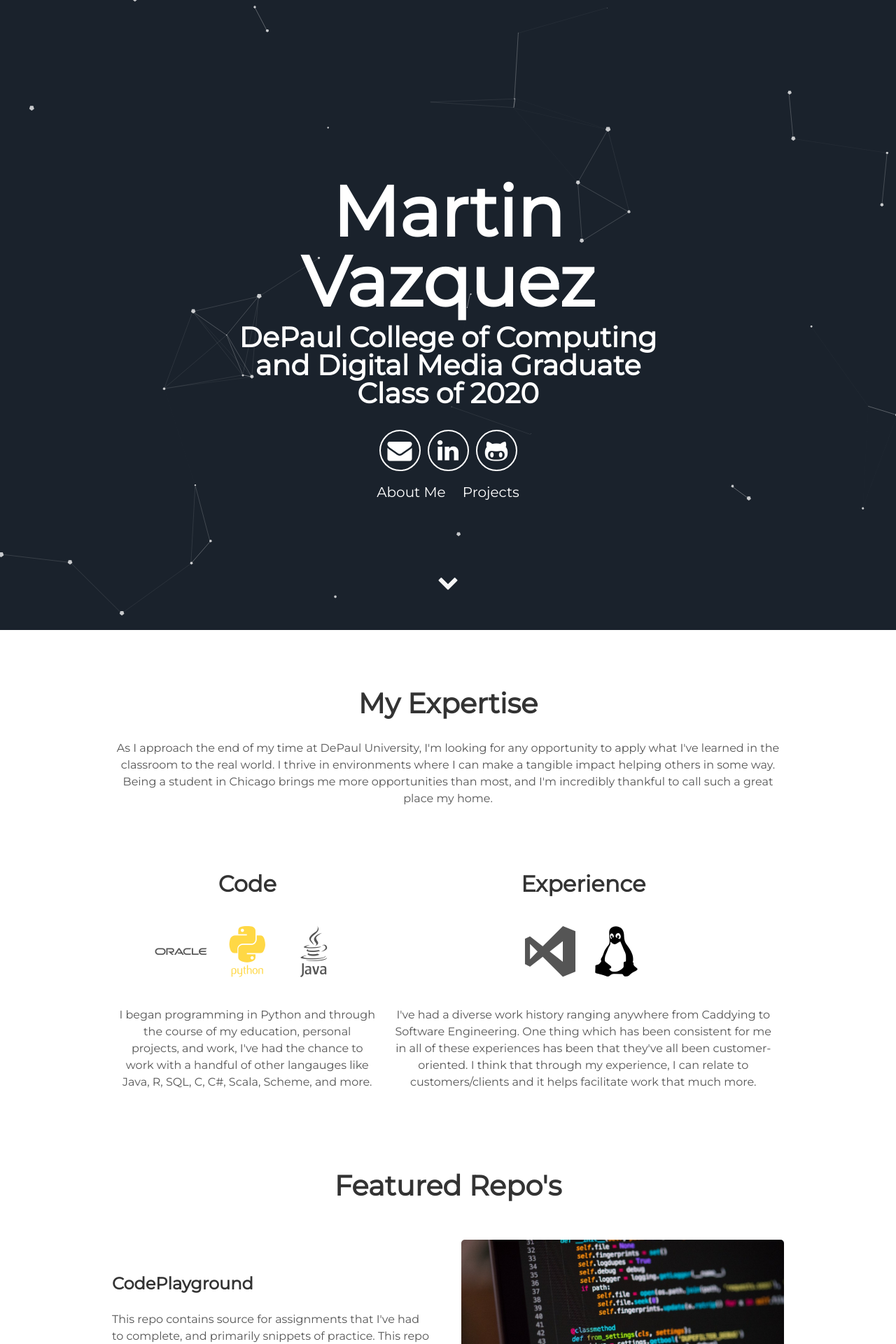
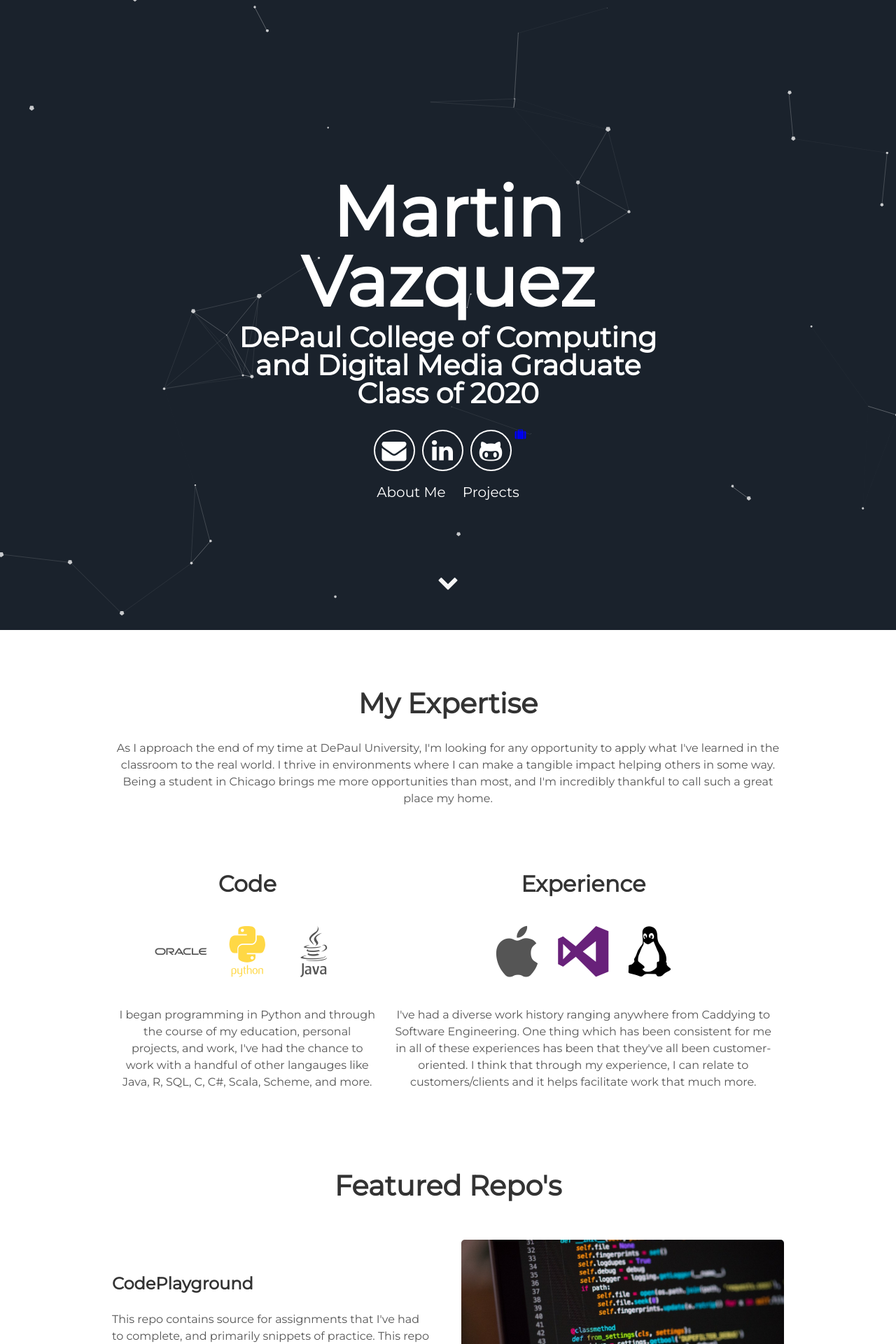
Before and after one commit to mv4z/mv4z.github.io, a Jekyll site: the page built from index.html, in a window 1280 px wide. Shown: the top 1920 px of the page at 70% size. Built offline with Jekyll 4.4.1, drawn with Linux system fonts in a browser that asks for light colours.

Commit message:
final text edits and link additions

```diff
--- a/_includes/about.html
+++ b/_includes/about.html
@@ -12,8 +12,8 @@
     </div>
     <div class="tech">
       <h2>Experience</h2>
-      <i class="devicon-visualstudio-plain"></i>
-      <i class="devicons-apple"></i>
+      <i class="devicon-apple-original"></i>
+      <i class="devicon-visualstudio-plain colored"></i>
       <i class="devicon-linux-plain colored"></i>
       <p>I've had a diverse work history ranging anywhere from Caddying to Software Engineering. One thing which has been consistent for me in all of these experiences has been that they've all been customer-oriented. I think that through my experience, I can relate to customers/clients and it helps facilitate work that much more. </p>
     </div>
--- a/_includes/header.html
+++ b/_includes/header.html
@@ -5,9 +5,10 @@
         <span class="site-description">{{site.user_title}}</span>
       </h1>
       <div class="header-icons">
-        <a aria-label="Send email" href="mvazqu37@depaul.edu"><i class="icon fa fa-envelope"></i></a>
+        <a aria-label="Send email" href="mailto:mvazqu37@depaul.edu?=Contact from your Portfolio"><i class="icon fa fa-envelope"></i></a>
         <a aria-label="My Twitter" target="_blank" href="https://www.linkedin.com/in/martin-vazquez-a02193128/"><i class="icon fa fa-linkedin" aria-hidden="true"></i></a>
         <a aria-label="My Github" target="_blank" href="https://github.com/mv4z"><i class="icon fa fa-github-alt" aria-hidden="true"></i></a>
+        <a aria-label="My Resume" target="_blank" href="https://www.linkedin.com/in/martin-vazquez-a02193128/detail/overlay-view/urn:li:fsd_profileTreasuryMedia:(ACoAAB9ZvuIBxenP7SMTAeeCVM_DjbbsrR3yyjg,1587738238293)/"><i class="fa fa-suitcase" aria-hidden="true"></i></a>
       </div>
       <div class="header-links">
         <a class="link" href="#about" data-scroll>About Me</a>
```
